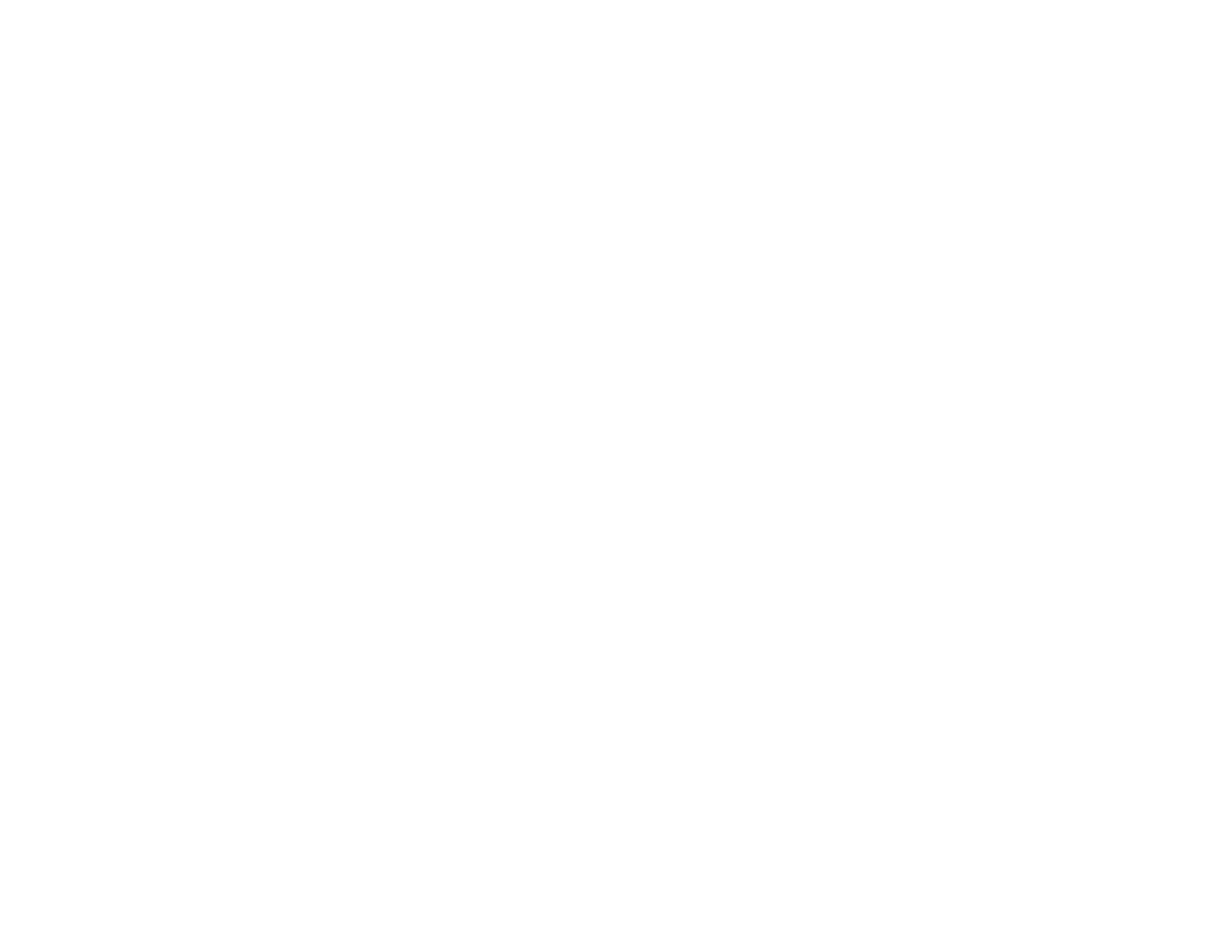
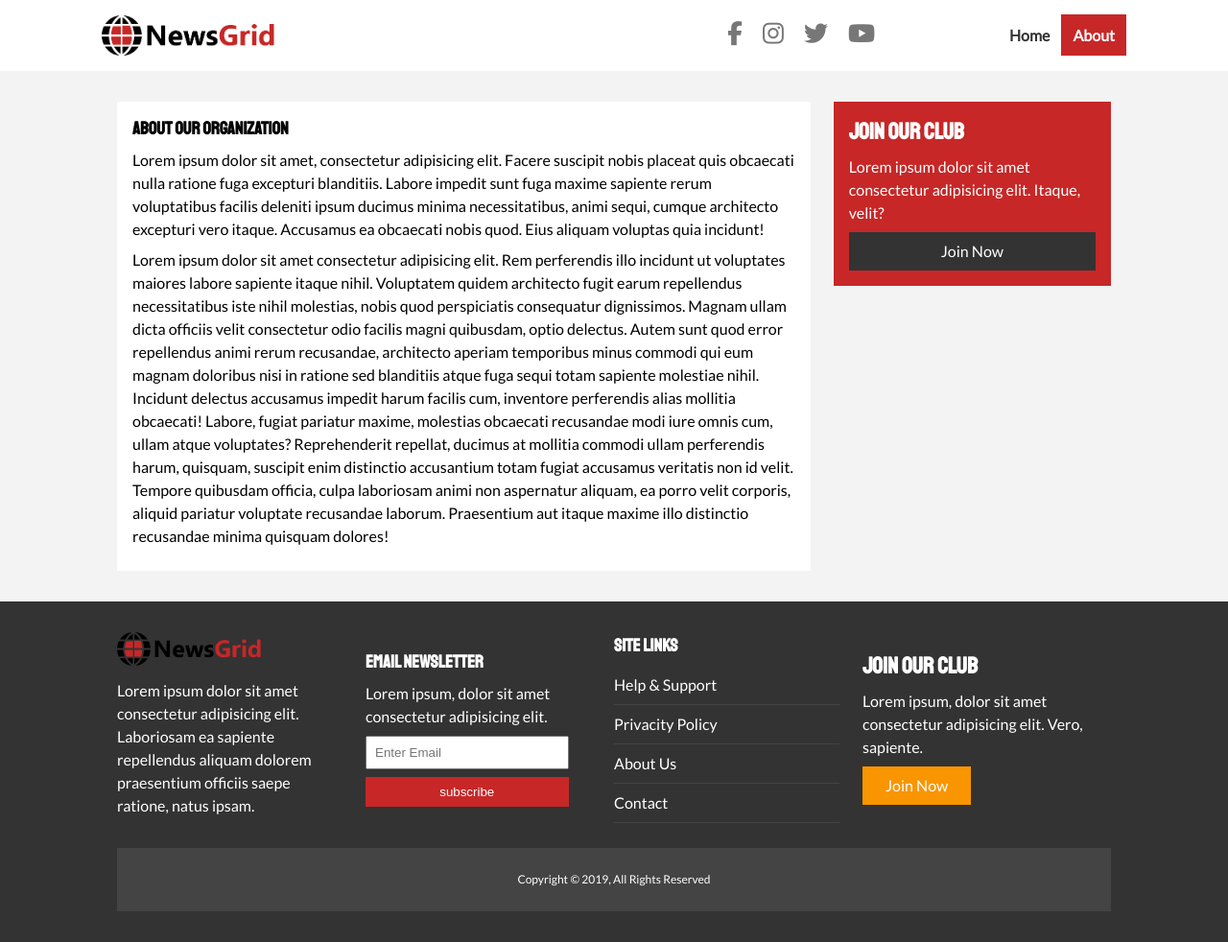
Before and after one commit to lfjaramillo25/grid-web-page, a plain HTML site: page about.html in a window 1280 px wide. Shown: the whole page at 96% size. Before the commit the page ends 800 px from the top, so only its background shows below. Drawn offline with Linux system fonts and the light colour scheme.

Commit message:
add About

```diff
--- a/about.html
+++ b/about.html
@@ -0,0 +1,86 @@
+<!DOCTYPE html>
+<html lang="en">
+<head>
+  <meta charset="UTF-8">
+  <meta http-equiv="X-UA-Compatible" content="IE=edge">
+  <meta name="viewport" content="width=device-width, initial-scale=1.0">
+  <link rel="stylesheet" href="css/mible.css">
+  <link rel="stylesheet" href="css/style.css">
+  <script src="https://kit.fontawesome.com/32d399b5aa.js" crossorigin="anonymous"></script>
+  <link rel="shortcut icon" type="image/x-icon" href="favicon.ico">
+  <link rel="preconnect" href="https://fonts.gstatic.com">
+<link href="https://fonts.googleapis.com/css2?family=Lato&family=Staatliches&display=swap" rel="stylesheet">
+  <title>NewsGrid | About</title>
+</head>
+<body>
+<nav class="main-nav">
+  <div class="container">
+    <img src="img/logo.png" alt="New Grid" class="logo">
+      <div class="social">
+        <a href="http://facebook.com" target="_blank"><i class="fab fa-facebook-f"></i></a>
+        <a href="http://instagram.com" target="_blank"><i class="fab fa-instagram"></i></a>
+        <a href="http://twitter.com" target="_blank"><i class="fab fa-twitter"></i></a>
+        <a href="http://youtube.com" target="_blank"><i class="fab fa-youtube"></i></a>
+      </div>
+      <ul>
+        <li><a href="index.html">Home</a></li>
+        <li><a href="about.html" class="current">About</a></li>
+      </ul>
+    </div>
+</nav>
+
+<section class="about">
+  <div class="container">
+    <div class="page-container">
+      <article class="card">
+        <h1 class="l-heading">About Our Organization</h1>
+        <p>Lorem ipsum dolor sit amet, consectetur adipisicing elit. Facere suscipit nobis placeat quis obcaecati nulla ratione fuga excepturi blanditiis. Labore impedit sunt fuga maxime sapiente rerum voluptatibus facilis deleniti ipsum ducimus minima necessitatibus, animi sequi, cumque architecto excepturi vero itaque. Accusamus ea obcaecati nobis quod. Eius aliquam voluptas quia incidunt!</p>
+        <p>Lorem ipsum dolor sit amet consectetur adipisicing elit. Rem perferendis illo incidunt ut voluptates maiores labore sapiente itaque nihil. Voluptatem quidem architecto fugit earum repellendus necessitatibus iste nihil molestias, nobis quod perspiciatis consequatur dignissimos. Magnam ullam dicta officiis velit consectetur odio facilis magni quibusdam, optio delectus. Autem sunt quod error repellendus animi rerum recusandae, architecto aperiam temporibus minus commodi qui eum magnam doloribus nisi in ratione sed blanditiis atque fuga sequi totam sapiente molestiae nihil. Incidunt delectus accusamus impedit harum facilis cum, inventore perferendis alias mollitia obcaecati! Labore, fugiat pariatur maxime, molestias obcaecati recusandae modi iure omnis cum, ullam atque voluptates? Reprehenderit repellat, ducimus at mollitia commodi ullam perferendis harum, quisquam, suscipit enim distinctio accusantium totam fugiat accusamus veritatis non id velit. Tempore quibusdam officia, culpa laboriosam animi non aspernatur aliquam, ea porro velit corporis, aliquid pariatur voluptate recusandae laborum. Praesentium aut itaque maxime illo distinctio recusandae minima quisquam dolores!</p>
+      </article>
+      <aside class="card bg-primary">
+        <h2>Join Our Club</h2>
+        <p>Lorem ipsum dolor sit amet consectetur adipisicing elit. Itaque, velit?</p>
+        <a href="" class="btn btn-dark btn-block">Join Now</a>
+      </aside>
+    </div>
+  </div>
+</section>
+
+<!-- Footer -->
+<footer class="main-footer">
+  <div class="container footer-container">
+    <div>
+      <img src="img/logo.png" alt="Newgrid">
+      <p>Lorem ipsum dolor sit amet consectetur adipisicing elit. Laboriosam ea sapiente repellendus aliquam dolorem praesentium officiis saepe ratione, natus ipsam.</p>
+    </div>
+    <div>
+      <h3>Email Newsletter</h3>
+      <p>Lorem ipsum, dolor sit amet consectetur adipisicing elit.</p>
+      <form>
+        <input type="email" placeholder="Enter Email">
+        <input type="submit" value="subscribe" class="btn btn-primary">
+      </form>
+    </div>
+    <div>
+      <h3>Site Links</h3>
+      <ul class="list">
+        <li><a href="#">Help & Support</a></li>
+        <li><a href="#">Privacity Policy</a></li>
+        <li><a href="#">About Us</a></li>
+        <li><a href="#">Contact</a></li>
+      </ul>
+    </div>
+    <div>
+      <h2>Join Our Club</h2>
+      <p>Lorem ipsum, dolor sit amet consectetur adipisicing elit. Vero, sapiente.</p>
+      <a href="#" class="btn btn-secondary">Join Now</a>
+    </div>
+    <div>
+      <p>
+        Copyright &copy; 2019, All Rights Reserved
+      </p>
+    </div>
+  </div>
+</footer>
+</body>
+</html>
--- a/css/style.css
+++ b/css/style.css
@@ -125,6 +125,19 @@ h1, h2, h3, h4, h5 {
 .p-1 {padding: 1.5rem 0;}
 .p-2 {padding: 2rem 0;}
 .p-3 {padding: 3rem 0;}
+
+/*Inner page grid container*/
+.page-container {
+  display: grid;
+  grid-template-columns: 5fr 2fr;
+  margin: 2rem 0;
+  grid-gap: 1.5rem;
+}
+
+.page-container > *:first-child {
+  grid-row: 1 / span 3;
+}
+
 /*navigator*/
 .main-nav {
   background: #fff;
```
